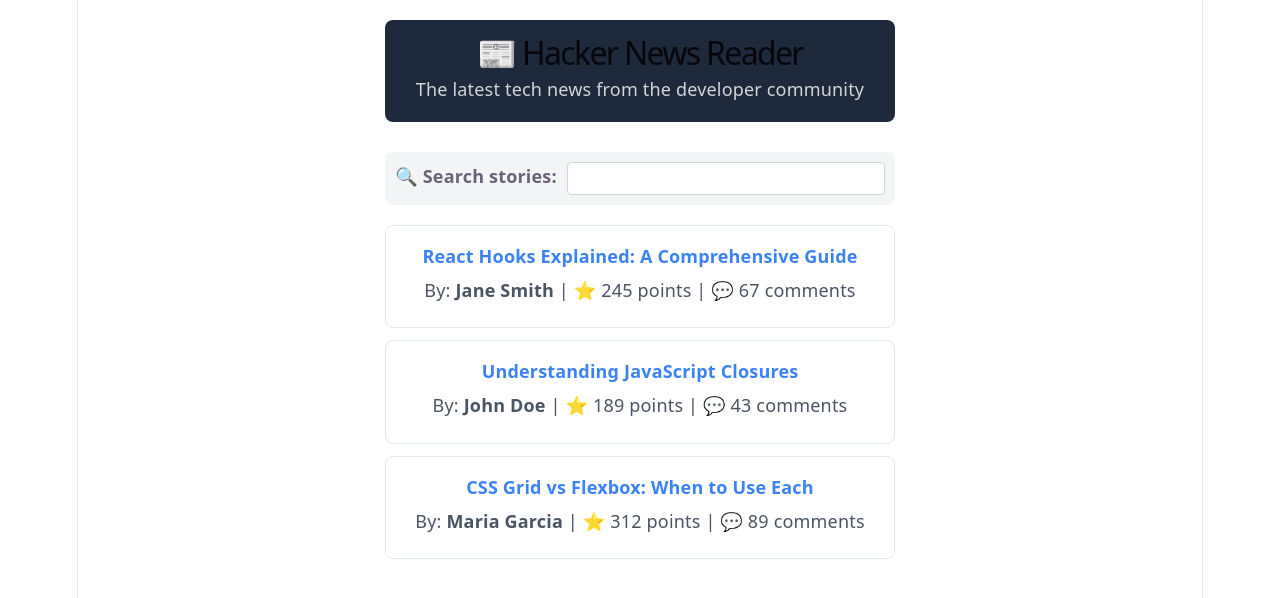
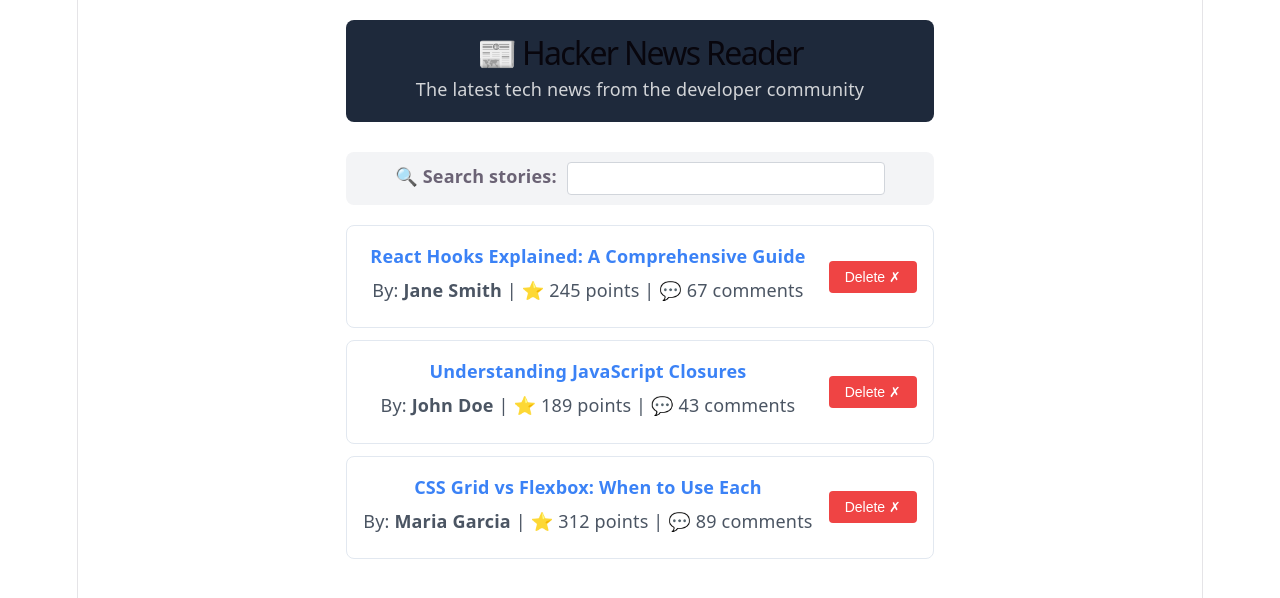
Before and after one commit to maryemhammemi24-beep/my-react-project, a React (Vite) app: page / in a window 1280 px wide. Shown: the top 598 px of the page. Built offline with nearby package versions, Linux system fonts and the light colour scheme.

Commit message:
Week 8 Part 3: Item removal - delete buttons and remove handler

```diff
--- a/src/App.jsx
+++ b/src/App.jsx
@@ -44,8 +44,8 @@
   );
 };
 
-// Item Component
-const Item = ({ story }) => {
+// STEP 11: Item Component with Delete Button
+const Item = ({ story, onRemoveItem }) => {
   return (
     <div
       style={{
@@ -53,9 +53,13 @@
         padding: '16px',
         margin: '12px 0',
         borderRadius: '8px',
-        backgroundColor: '#ffffff'
+        backgroundColor: '#ffffff',
+        display: 'flex',
+        justifyContent: 'space-between',
+        alignItems: 'center'
       }}
     >
+      <div style={{ flex: 1 }}>
         <h3 style={{ margin: '0 0 8px 0' }}>
           <a
             href={story.url}
@@ -76,15 +80,43 @@
           💬 {story.num_comments} comments
         </p>
       </div>
+
+      {/* Delete button */}
+      <button
+        onClick={() => onRemoveItem(story.objectID)}
+        style={{
+          backgroundColor: '#ef4444',
+          color: 'white',
+          border: 'none',
+          padding: '8px 16px',
+          borderRadius: '4px',
+          cursor: 'pointer',
+          fontSize: '14px',
+          marginLeft: '16px'
+        }}
+        onMouseEnter={(e) => {
+          e.currentTarget.style.backgroundColor = '#dc2626';
+        }}
+        onMouseLeave={(e) => {
+          e.currentTarget.style.backgroundColor = '#ef4444';
+        }}
+      >
+        Delete ✗
+      </button>
+    </div>
   );
 };
 
-// List Component
-const List = ({ stories }) => {
+// STEP 9 & 10: List Component receives and passes onRemoveItem
+const List = ({ stories, onRemoveItem }) => {
   return (
     <div>
       {stories.map((story) => (
-        <Item key={story.objectID} story={story} />
+        <Item
+          key={story.objectID}
+          story={story}
+          onRemoveItem={onRemoveItem}
+        />
       ))}
     </div>
   );
@@ -92,7 +124,6 @@
 
 // App Component
 const App = () => {
-  // STEP 6: Renamed to initialStories
   const initialStories = [
     {
       objectID: "1",
@@ -120,7 +151,6 @@
     }
   ];
 
-  // STEP 7: Create stories state (not static anymore!)
   const [stories, setStories] = useState(initialStories);
 
   const [searchTerm, setSearchTerm] = useState(() => {
@@ -132,11 +162,17 @@
     setSearchTerm(event.target.value);
   };
 
+  // STEP 8: Remove handler using filter
+  const handleRemoveStory = (objectID) => {
+    console.log('Removing story with ID:', objectID);
+    const newStories = stories.filter((story) => story.objectID !== objectID);
+    setStories(newStories);
+  };
+
   useEffect(() => {
     localStorage.setItem('search', searchTerm);
   }, [searchTerm]);
 
-  // STEP 7: Filter using stories state (not initialStories)
   const filteredStories = stories.filter((story) => {
     const title = story.title.toLowerCase();
     const search = searchTerm.toLowerCase();
@@ -156,7 +192,8 @@
         <strong>🔍 Search stories:</strong>
       </InputWithLabel>
 
-      <List stories={filteredStories} />
+      {/* STEP 9: Pass remove handler to List */}
+      <List stories={filteredStories} onRemoveItem={handleRemoveStory} />
     </div>
   );
 };
```
Lines whose indentation alone changed are shown as unchanged.
